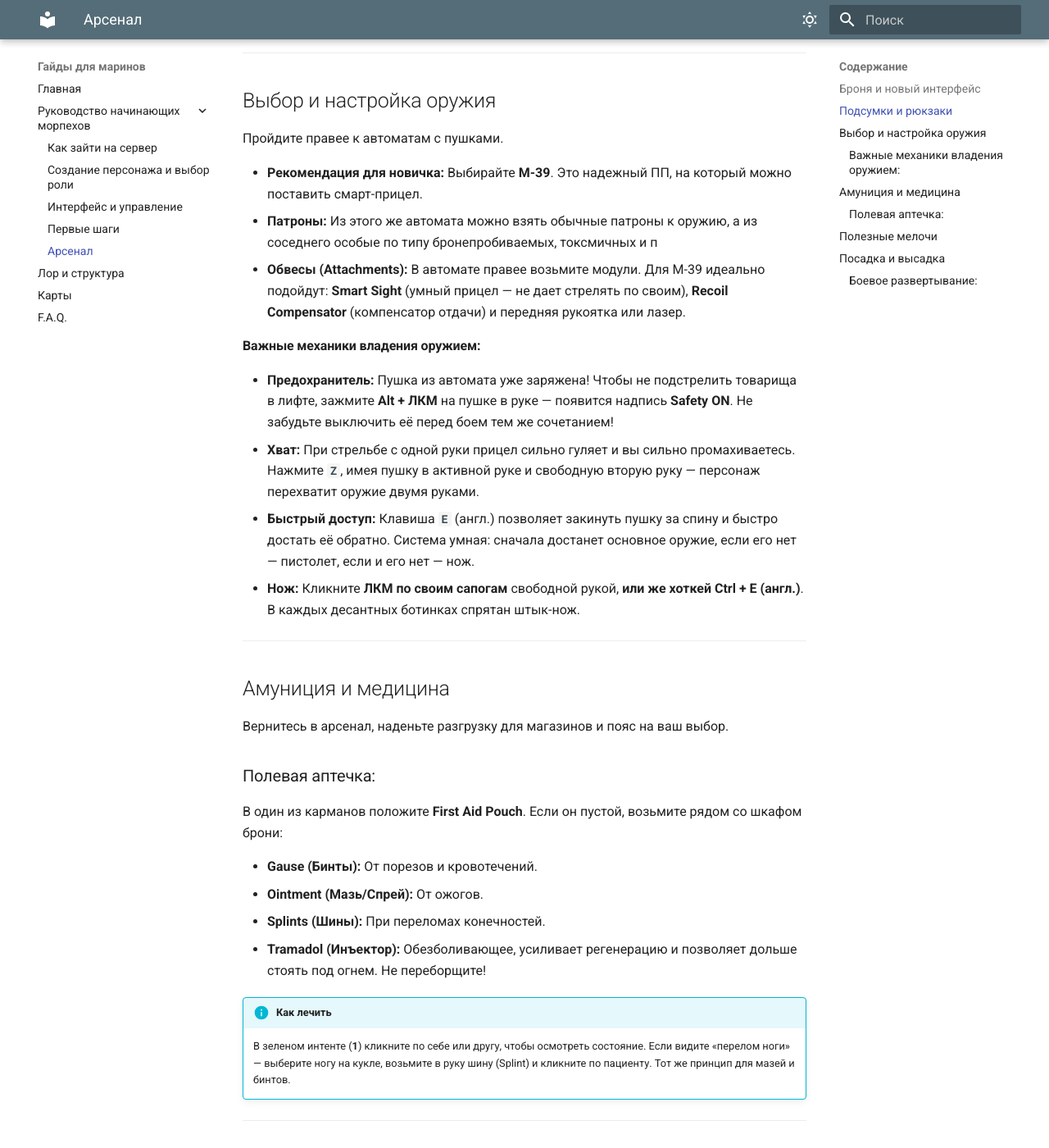
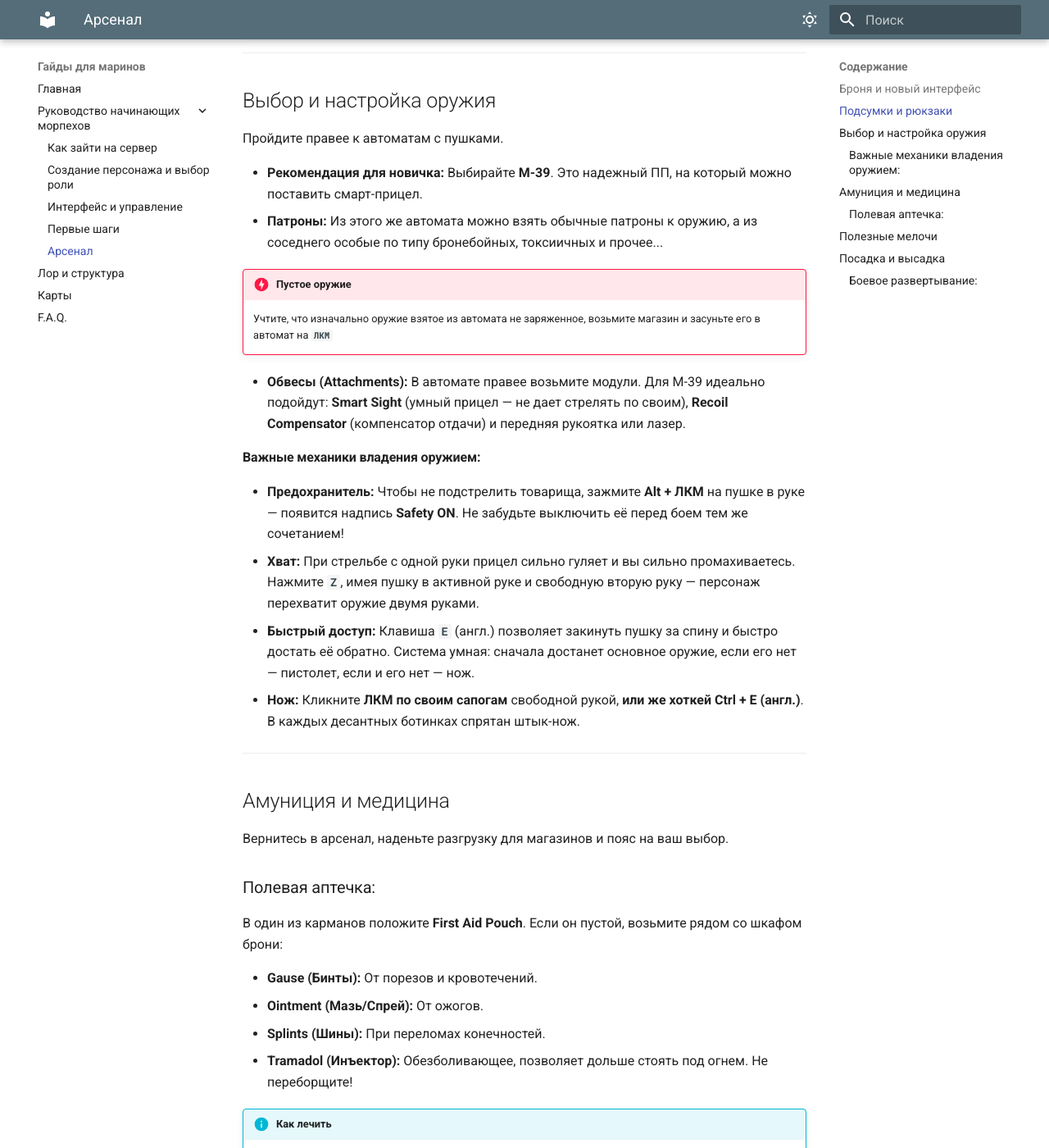
Before and after one commit to Shadugr/scmtwo-guide, an MkDocs documentation site: the page built from docs/guides/armoury.md, in a window 1280 px wide and 1400 px high, scrolled down 1337 px. Shown: the whole window at 82% size. Built offline with MkDocs 1.6.1 and Material for MkDocs 9.7.7, drawn with Linux system fonts in a browser that asks for light colours.

Commit message:
fix: mistakes in text

```diff
--- a/docs/guides/armoury.md
+++ b/docs/guides/armoury.md
@@ -31,12 +31,16 @@
 Пройдите правее к автоматам с пушками.
 
 * **Рекомендация для новичка:** Выбирайте **М-39**. Это надежный ПП, на который можно поставить смарт-прицел.
-* **Патроны:** Из этого же автомата можно взять обычные патроны к оружию, а из соседнего особые по типу бронепробиваемых, токсмичных и п
+* **Патроны:** Из этого же автомата можно взять обычные патроны к оружию, а из соседнего особые по типу бронебойных, токсиичных и прочее...
+
+!!! danger "Пустое оружие"
+    Учтите, что изначально оружие взятое из автомата не заряженное, возьмите магазин и засуньте его в автомат на **`ЛКМ`**
+
 * **Обвесы (Attachments):** В автомате правее возьмите модули. Для М-39 идеально подойдут: **Smart Sight** (умный прицел — не дает стрелять по своим), **Recoil Compensator** (компенсатор отдачи) и передняя рукоятка или лазер.
 
 #### Важные механики владения оружием:
 
-* **Предохранитель:** Пушка из автомата уже заряжена! Чтобы не подстрелить товарища в лифте, зажмите **Alt + ЛКМ** на пушке в руке — появится надпись **Safety ON**. Не забудьте выключить её перед боем тем же сочетанием!
+* **Предохранитель:** Чтобы не подстрелить товарища, зажмите **Alt + ЛКМ** на пушке в руке — появится надпись **Safety ON**. Не забудьте выключить её перед боем тем же сочетанием!
 * **Хват:** При стрельбе с одной руки прицел сильно гуляет и вы сильно промахиваетесь. Нажмите **`Z`**, имея пушку в активной руке и свободную вторую руку — персонаж перехватит оружие двумя руками.
 * **Быстрый доступ:** Клавиша **`E`** (англ.) позволяет закинуть пушку за спину и быстро достать её обратно. Система умная: сначала достанет основное оружие, если его нет — пистолет, если и его нет — нож.
 * **Нож:** Кликните **ЛКМ по своим сапогам** свободной рукой, **или же хоткей Ctrl + Е (англ.)**. В каждых десантных ботинках спрятан штык-нож.
@@ -52,7 +56,7 @@
 * **Gause (Бинты):** От порезов и кровотечений.
 * **Ointment (Мазь/Спрей):** От ожогов.
 * **Splints (Шины):** При переломах конечностей.
-* **Tramadol (Инъектор):** Обезболивающее, усиливает регенерацию и позволяет дольше стоять под огнем. Не переборщите!
+* **Tramadol (Инъектор):** Обезболивающее, позволяет дольше стоять под огнем. Не переборщите!
 
 !!! info "Как лечить"
     В зеленом интенте (**1**) кликните по себе или другу, чтобы осмотреть состояние. Если видите «перелом ноги» — выберите ногу на кукле, возьмите в руку шину (Splint) и кликните по пациенту. Тот же принцип для мазей и бинтов.
```
Also changed, not shown: docs/index.md (+1 -1 lines).
